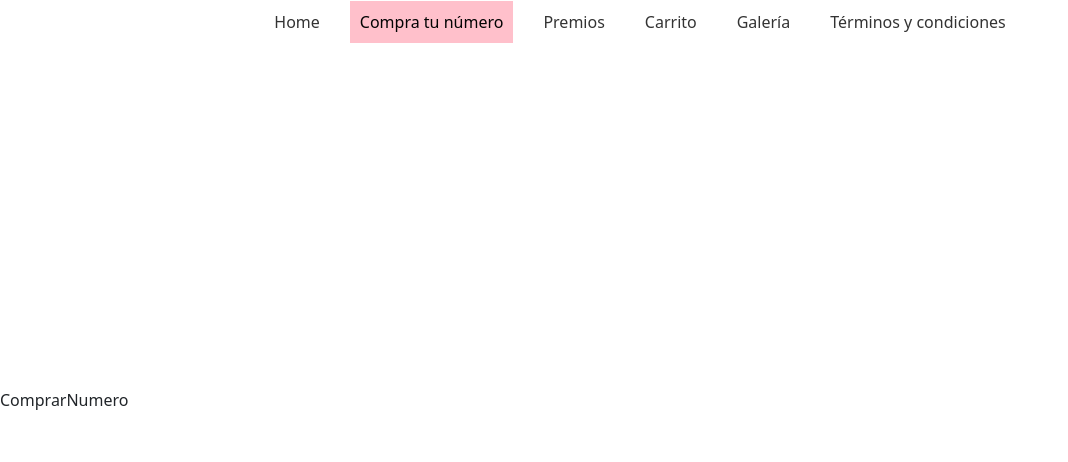
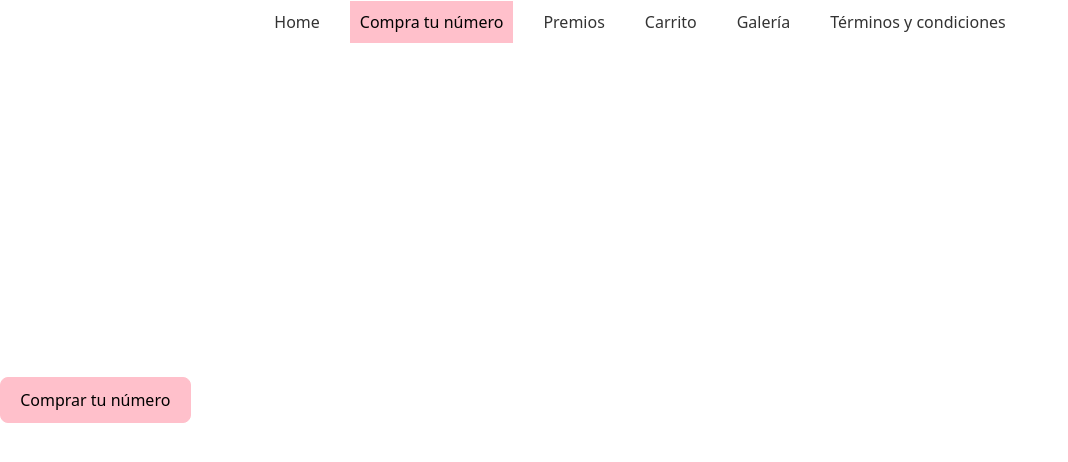
Before and after one commit to gonzalolavin99/Michelson-Cosmetics, a React app in the folder WEB/: page /compra in a window 1280 px wide. Shown: the top 462 px of the page, without its empty margins (0-1068 px from the left). Built offline with nearby package versions, Linux system fonts and the light colour scheme; the HTML template or start-up script is replaced by a standard one.

Commit message:
Creación botón de compra

```diff
--- a/WEB/package.json
+++ b/WEB/package.json
@@ -10,6 +10,7 @@
     "preview": "vite preview"
   },
   "dependencies": {
+    "axios": "^1.6.7",
     "bootstrap": "^5.3.2",
     "react": "^18.2.0",
     "react-bootstrap": "^2.10.0",
--- a/WEB/src/App.jsx
+++ b/WEB/src/App.jsx
@@ -8,6 +8,7 @@ import ComprarNumero from "./views/ComprarNumero";
 import { Route, Routes } from "react-router-dom";
 import 'bootstrap/dist/css/bootstrap.min.css';
 import Premios from "./views/Premios";
+import './index.css'
 
 const App = () => {
   return (
--- /dev/null
+++ b/WEB/src/components/BuyButton.jsx
@@ -0,0 +1,13 @@
+import React from 'react'
+import Button from 'react-bootstrap/Button';
+
+
+const BuyButton = () => {
+  return (
+    <div><div> <Button className='btn-pink'>Comprar tu número</Button>{' '}
+        </div></div>
+  )
+
+}
+
+export default BuyButton
--- a/WEB/src/index.css
+++ b/WEB/src/index.css
@@ -54,23 +54,11 @@ button:focus-visible {
   outline: 4px auto -webkit-focus-ring-color;
 }
 
-@media (prefers-color-scheme: light) {
-  :root {
-    color: #213547;
-    background-color: #ffffff;
-  }
-  a:hover {
-    color: #747bff;
-  }
-  button {
-    background-color: #f9f9f9;
-  }
-}
 .active {
   background-color: pink;
   color: black;
   margin-bottom: 10px;
-  }
+}
 /* Estilos para el contenedor del Navbar */
 .navbar-container {
   display: flex;
@@ -118,3 +106,30 @@ button:focus-visible {
   align-items: center;
   height: 100vh; /* Ajusta la altura según sea necesario */
 }
+
+.btn-pink {
+  background-color: pink !important;
+  color: black;
+  border-color: pink;
+  padding: 0.6em 1.2em;
+  border-radius: 8px;
+  cursor: pointer;
+  transition: background-color 0.25s, border-color 0.25s, color 0.25s;
+}
+
+.btn-pink:hover {
+  background-color: #ff69b4  !important;
+  color: white;
+  border-color: #ff69b4;
+}
+
+@media (prefers-color-scheme: light) {
+  :root {
+    color: #213547;
+    background-color: #ffffff;
+  }
+  a:hover {
+    color: #747bff;
+  }
+
+}
--- a/WEB/src/views/ComprarNumero.jsx
+++ b/WEB/src/views/ComprarNumero.jsx
@@ -1,8 +1,10 @@
 import React from 'react'
-
+import BuyButton from '../components/BuyButton'
 const ComprarNumero = () => {
   return (
-    <div>ComprarNumero</div>
+    <div>
+      <BuyButton></BuyButton>
+    </div>
   )
 }
 
--- a/WEB/src/views/Home.jsx
+++ b/WEB/src/views/Home.jsx
@@ -1,9 +1,12 @@
 import React from 'react'
 import Carrusel from '../components/Carrusel'
+import BuyButton from '../components/BuyButton'
 
 const Home = () => {
   return (
-    <div><Carrusel/></div>
+    <div><Carrusel/>
+    <BuyButton/>
+    </div>
   )
 }
 
```
Also changed, not shown: WEB/src/App.css (deleted, +0 -41 lines), 1 other file (tests, documents, lock files or other folders).
